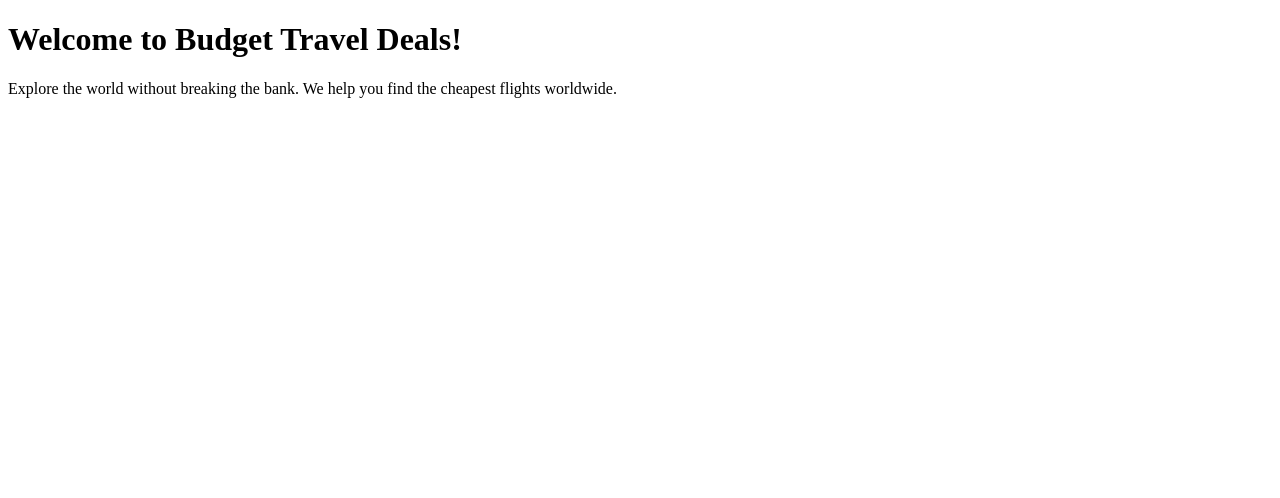
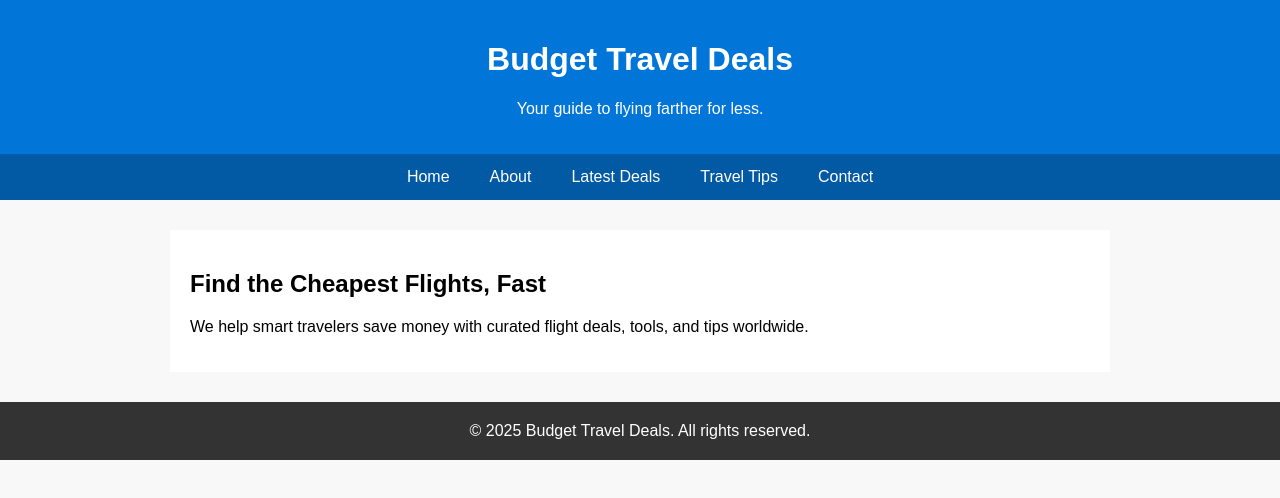
Before and after one commit to ahmad-u/.github.io, a plain HTML site: page index.html in a window 1280 px wide. Drawn offline with Linux system fonts and the light colour scheme.

Commit message:
Update index.html

```diff
--- a/index.html
+++ b/index.html
@@ -1,13 +1,37 @@
 <!DOCTYPE html>
 <html lang="en">
 <head>
-  <meta charset="UTF-8">
-  <meta name="viewport" content="width=device-width, initial-scale=1">
-  <meta name="description" content="Find cheap flights around the world for budget travelers.">
-  <title>Budget Travel Deals</title>
+  <meta charset="UTF-8" />
+  <meta name="viewport" content="width=device-width, initial-scale=1" />
+  <title>Budget Travel Deals | Find Cheap Flights Worldwide</title>
+  <style>
+    body { font-family: Arial, sans-serif; background: #f8f8f8; margin:0; padding:0;}
+    header { background: #0275d8; color:#fff; padding:20px; text-align:center;}
+    nav { background:#025aa5; display:flex; justify-content:center; }
+    nav a { color:#fff; padding:14px 20px; text-decoration:none; }
+    nav a:hover { background:#014682; }
+    .container { max-width:900px; margin:30px auto; background:#fff; padding:20px; }
+    footer { background:#333; color:#fff; text-align:center; padding:20px; }
+  </style>
 </head>
 <body>
-  <h1>Welcome to Budget Travel Deals!</h1>
-  <p>Explore the world without breaking the bank. We help you find the cheapest flights worldwide.</p>
+  <header>
+    <h1>Budget Travel Deals</h1>
+    <p>Your guide to flying farther for less.</p>
+  </header>
+  <nav>
+    <a href="index.html">Home</a>
+    <a href="about.html">About</a>
+    <a href="deals.html">Latest Deals</a>
+    <a href="tips.html">Travel Tips</a>
+    <a href="contact.html">Contact</a>
+  </nav>
+  <div class="container">
+    <h2>Find the Cheapest Flights, Fast</h2>
+    <p>We help smart travelers save money with curated flight deals, tools, and tips worldwide.</p>
+  </div>
+  <footer>
+    &copy; 2025 Budget Travel Deals. All rights reserved.
+  </footer>
 </body>
 </html>
```
